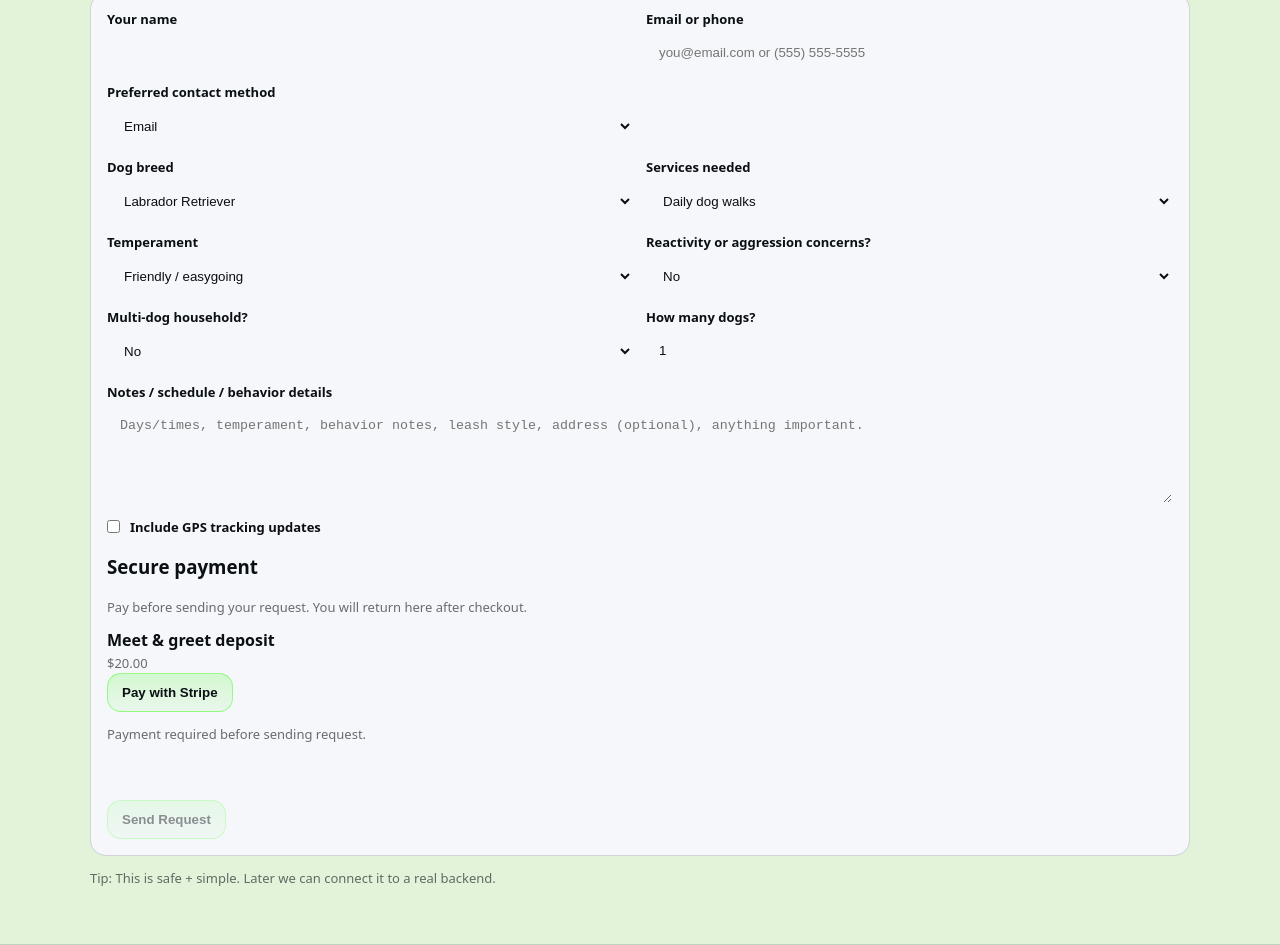
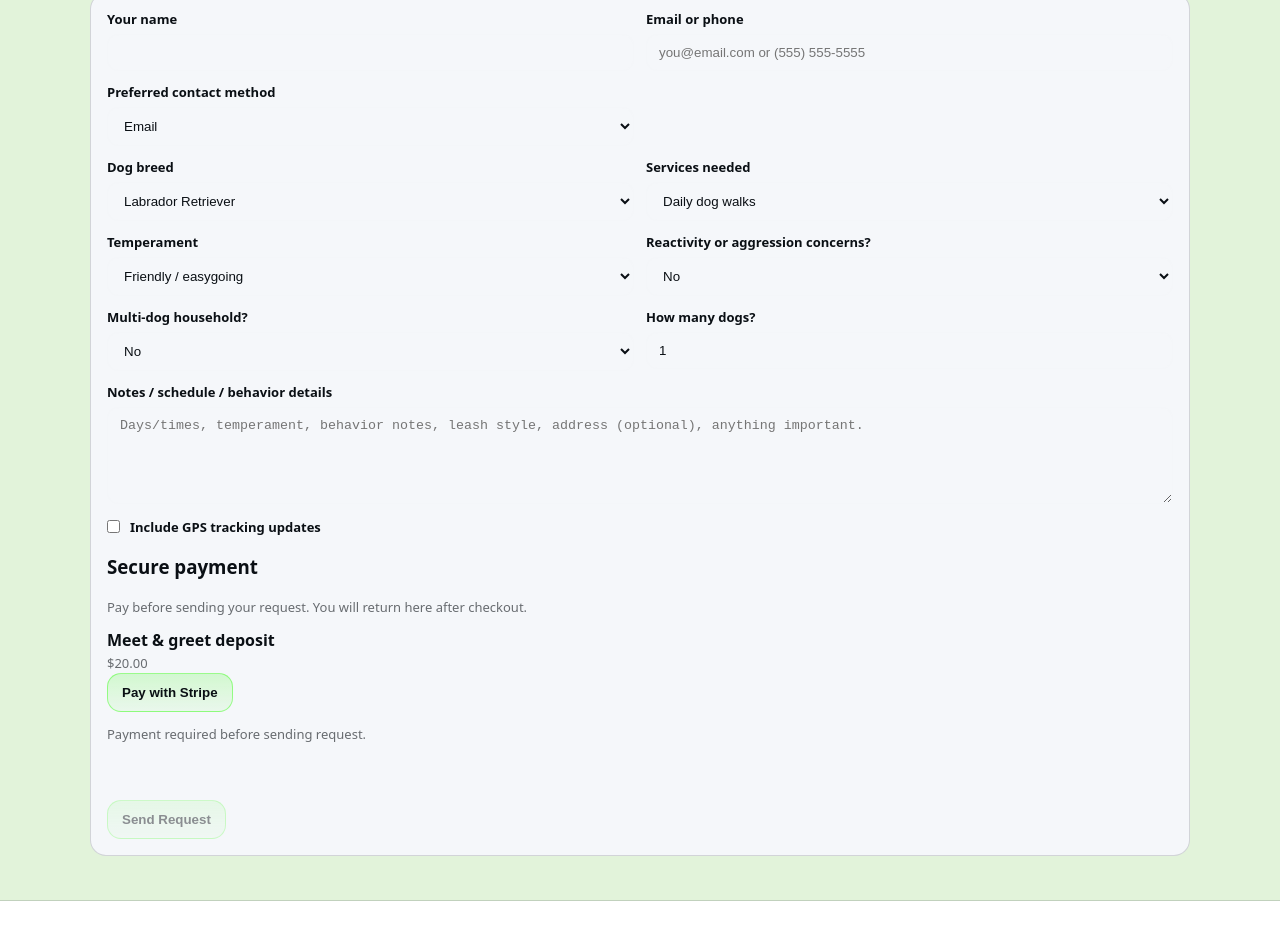
Before and after one commit to OceanSSunrise0XJonathan126Inman/DogWalkingaApp, a plain HTML site: page index.html in a window 1280 px wide. Shown: the part 809-1754 px from the top of the page. After the commit the page ends 1710 px from the top, so only its background shows below. Drawn offline with Linux system fonts and the light colour scheme.

Commit message:
Remove outdated backend tip

```diff
--- a/index.html
+++ b/index.html
@@ -235,7 +235,6 @@
 <br>
           <button class="btn" type="submit">Send Request</button>
           </form>
-          <p class="muted small">Tip: This is safe + simple. Later we can connect it to a real backend.</p>
       </div>
     </section>
   </main>
```
